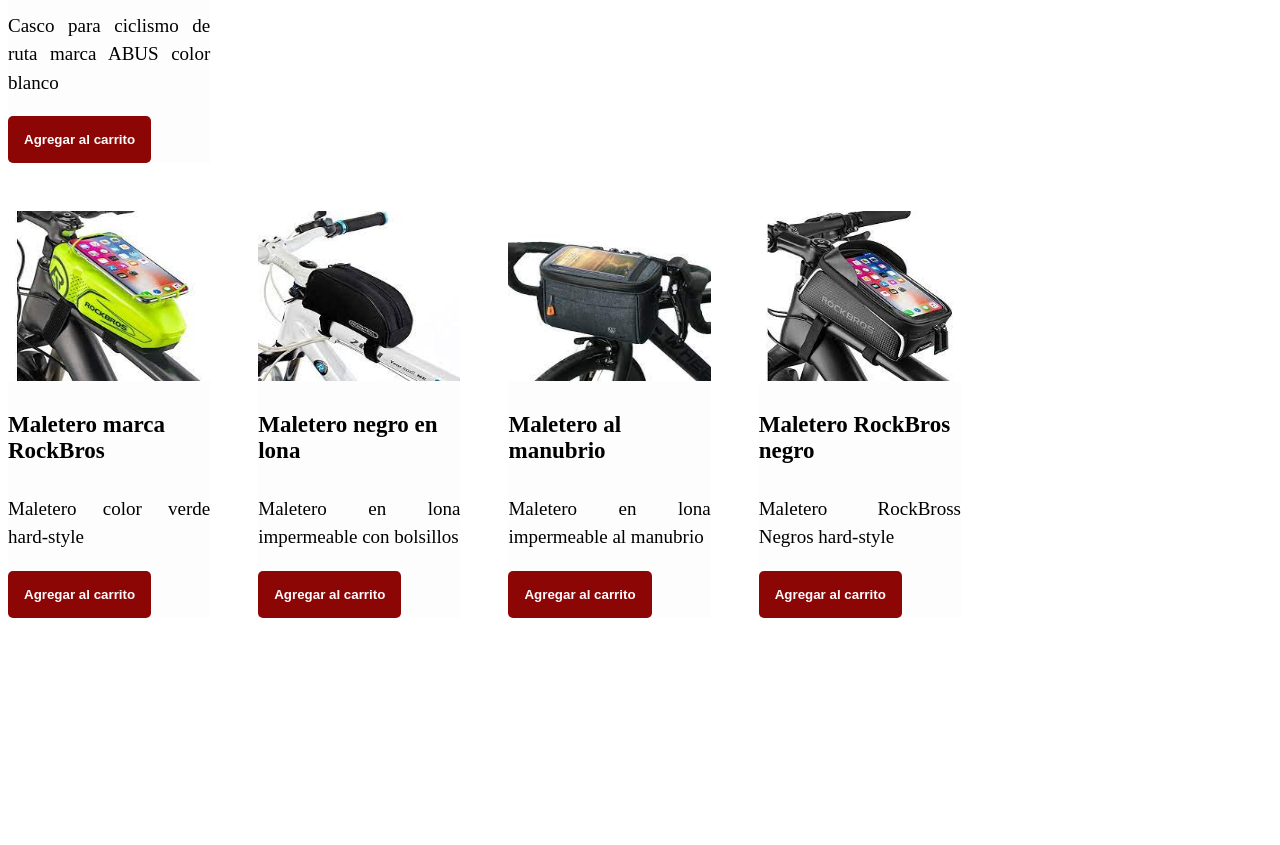
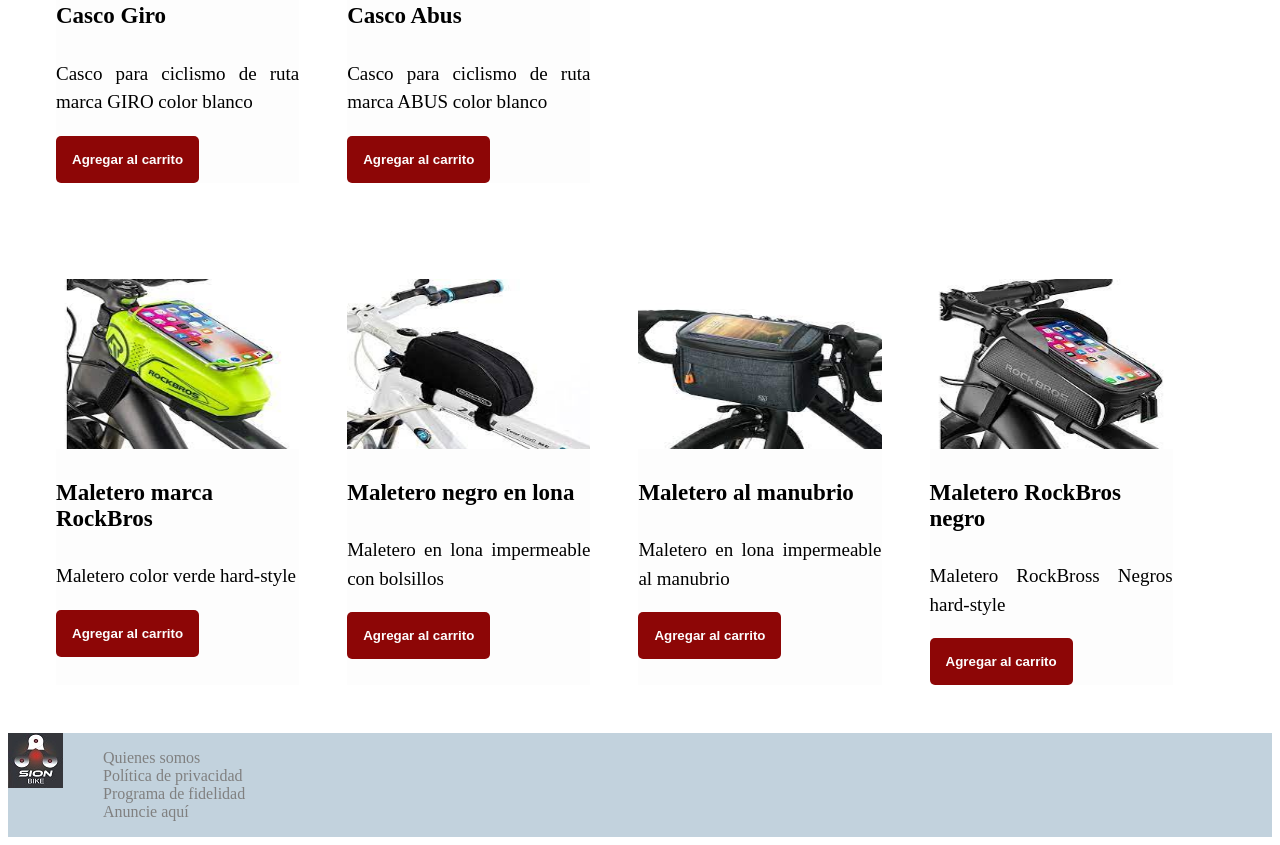
Before and after one commit to Mitsukai74/SionByke, a plain HTML site: page index.html in a window 1280 px wide. Shown: the part 1735-2580 px from the top of the page. Before the commit the page ends 2409 px from the top, so only its background shows below. Drawn offline with Linux system fonts and the light colour scheme.

Commit message:
Se agrega el contacto y se estiliza al 50%

```diff
--- a/index.html
+++ b/index.html
@@ -112,6 +112,21 @@
                     <button class="casco__boton">Agregar al carrito</button>
                 </div>
             </div>
+        </section>
+        <section class="contacto">
+            <div class="imagen__contacto">
+                <img src="./imagenes/logo.jpg" alt="logo SION">
+            </div>
+            <div class="contacto_menu">
+                <nav class="menu">
+                    <ul class="menu__ul">
+                        <li class="menu__li"><a class="menu__a">Quienes somos</a></li>
+                        <li class="menu__li"><a class="menu__a">Política de privacidad</a></li>
+                        <li class="menu__li"><a class="menu__a">Programa de fidelidad</a></li>
+                        <li class="menu__li"><a class="menu__a">Anuncie aquí</a></li>
+                    </ul>
+                </nav>
+            </div>
 
         </section>
 
--- a/style.css
+++ b/style.css
@@ -31,3 +31,18 @@
     text-align: center;
     margin: 10px;
 }
+.contacto {
+    display: flex;
+    background-color: #c2d2dd
+}
+.menu__ul {
+    display:block
+}
+.menu__li {
+    list-style: none;
+}
+.menu__a {
+    color: #808080;
+    margin-right: 0.25rem;
+    text-decoration: none;
+}
--- a/tarjetas.css
+++ b/tarjetas.css
@@ -2,7 +2,7 @@
     background-color: #ffffff;
     display: flex;
     flex-wrap: wrap;
-    padding: 3rem o o 3rem;
+    padding: 3rem 0 0 3rem;
 }
 .cascosE {
     background: #fdfdfd;
@@ -10,7 +10,7 @@
     flex-direction: column;
     margin-bottom: 3rem;
     margin-right: 3rem;
-    width: 16%;
+    width: 20%;
 }
 .casco__imagen {
     height: 170px;
@@ -21,7 +21,7 @@
 .casco__descripcion {
     font-size: 1.1875rem;
     line-height: 1.5;
-    text-align: justify;
+    text-align:justify;
 }
 .casco__boton {
     background: #8d0606;
@@ -35,7 +35,7 @@
     background-color: #ffffff;
     display: flex;
     flex-wrap: wrap;
-    padding: 3rem o o 3rem;
+    padding: 3rem 0 0 3rem;
 }
 .maleteroC {
     background: #fdfdfd;
@@ -43,7 +43,7 @@
     flex-direction: column;
     margin-bottom: 3rem;
     margin-right: 3rem;
-    width: 16%;
+    width: 20%;
 }
 .maletero__imagen {
     height: 170px;
```
